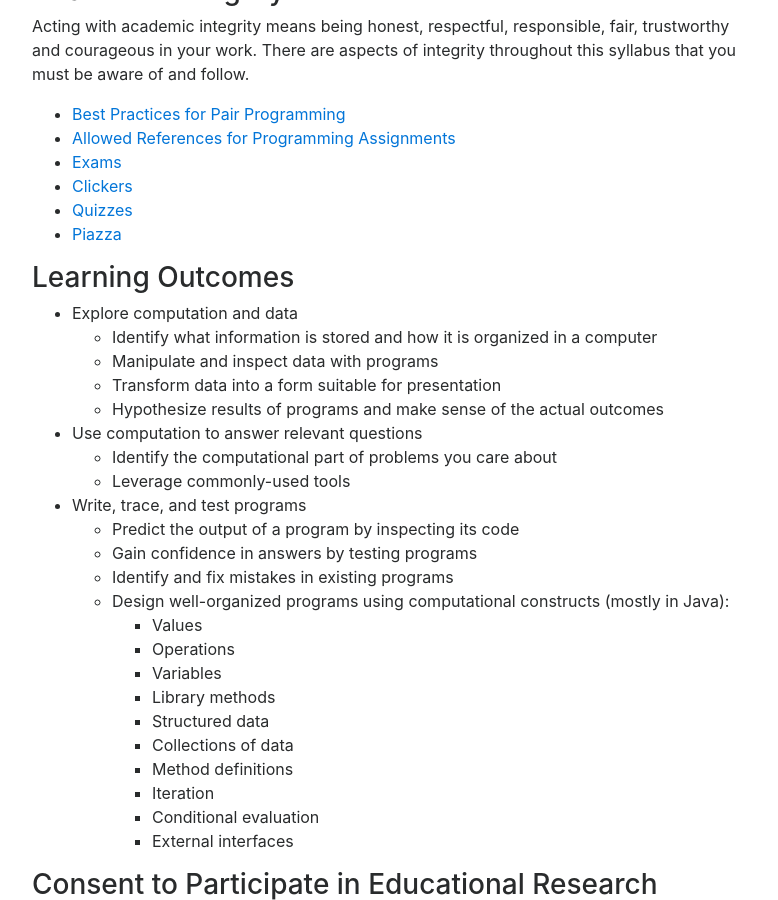
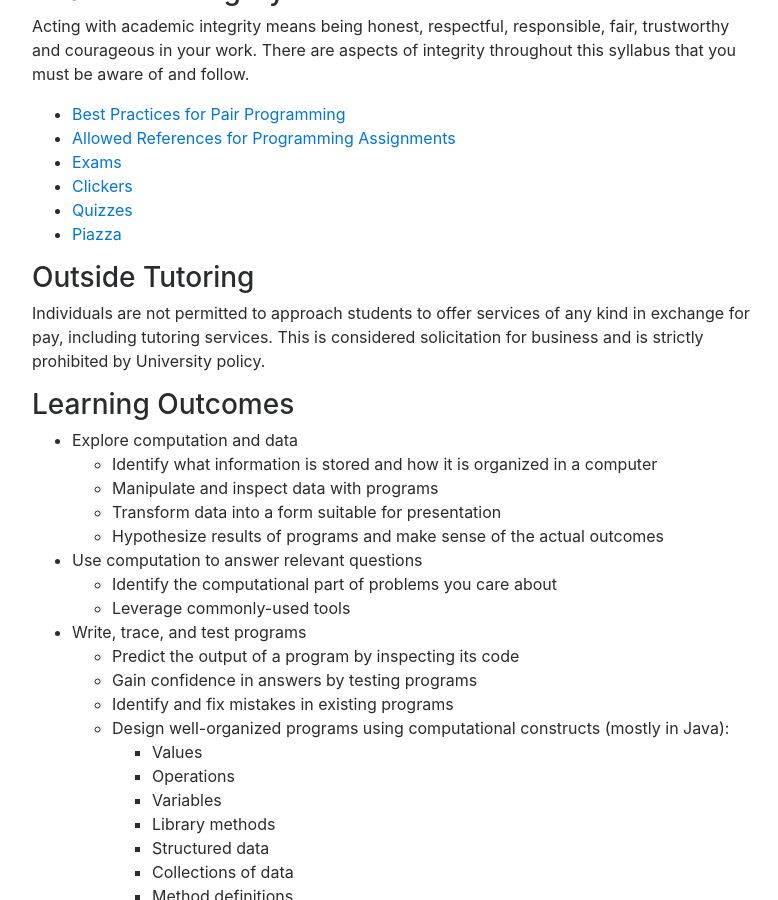
Before and after one commit to ucsd-cse8a-f18/ucsd-cse8a-f18.github.io, a Jekyll site: the page built from index.md, in a window 1280 px wide and 900 px high, scrolled down 12291 px. Shown: the whole window, without its empty margins (243-1021 px from the left). Built offline with Jekyll 4.4.1, drawn with Linux system fonts in a browser that asks for light colours; nearby versions of some CDN libraries; some of the changed text lies outside the part shown.

Commit message:
Update index.md

```diff
--- a/index.md
+++ b/index.md
@@ -623,6 +623,13 @@ throughout this syllabus that you must be aware of and follow.
 - <a href="#p:quiz-ai">Quizzes</a>
 - <a href="#p:piazza-ai">Piazza</a>
 
+<h3> Outside Tutoring</h3>
+
+Individuals are not permitted to approach students to offer services of any kind
+in exchange for pay,  including tutoring services.  This is considered solicitation for
+business and is strictly prohibited by University policy.
+
+
 
 <a id="p:detailed-outcomes"></a>
 ### Learning Outcomes
@@ -720,7 +727,7 @@ You may call the Human Research Protections Program Office at 858-246-HRPP (858-
 
 <a id = "p:ucsdsupport"></a>
 
-## Where to go for additional support
+## Student Resources and Support
 
 ### IDEA Engineering Student Center
 The IDEA Engineering Student Center, located just off the lobby of Jacobs Hall, is a hub for student engagement, academic enrichment, personal/professional development, leadership, community involvement, and a respectful learning environment for all.  The Center offers a variety of programs, listed in the IDEA Center Facebook page at http://www.facebook.com/ucsdidea/ (you are welcome to Like this page!) and the Center web site at http://idea.ucsd.edu/.  The IDEA Center programs support both undergraduate students and graduate students.
```
